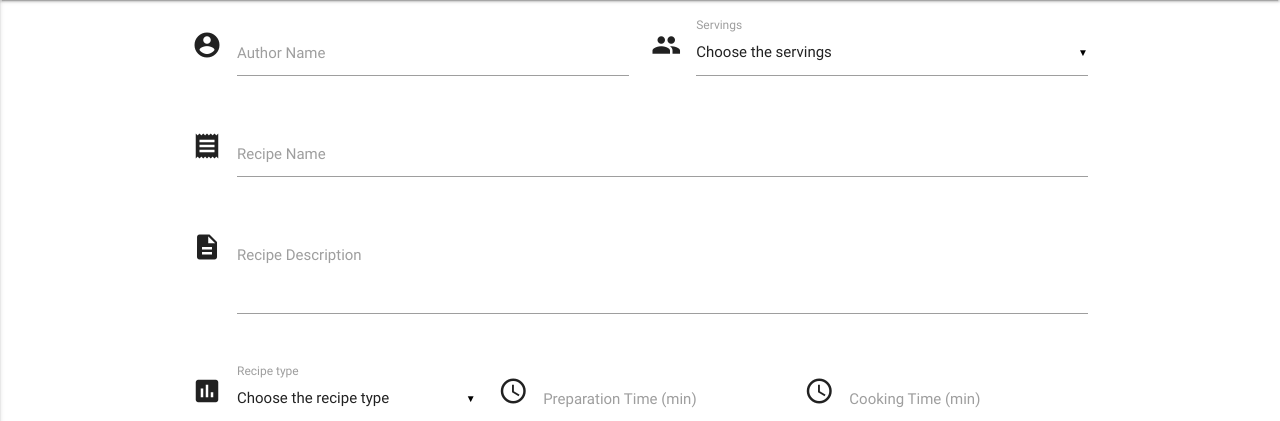
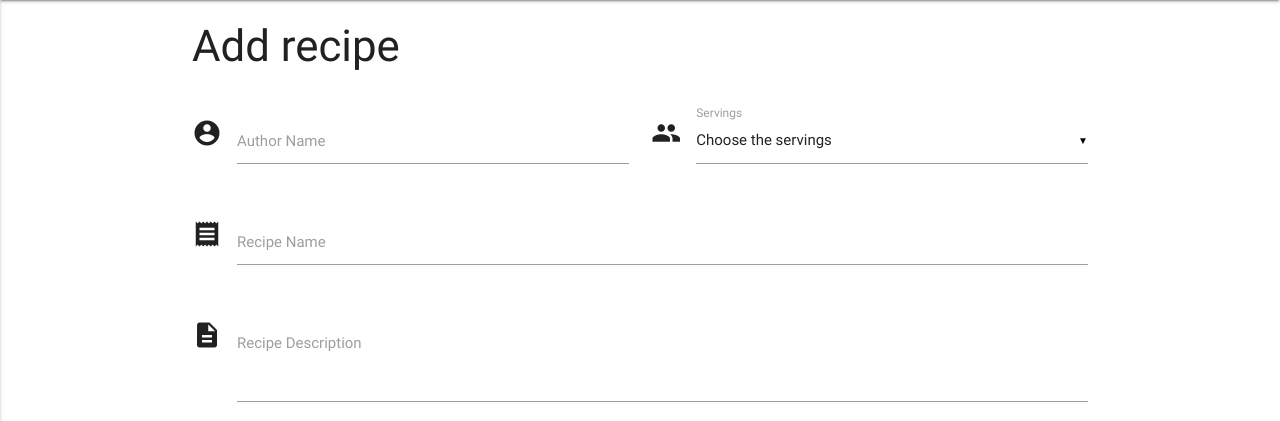
Before and after one commit to comanezz/recipe-website, a Flask app: page /add_recipe in a window 1280 px wide. Shown: the part 64-485 px from the top of the page. Run offline with Flask 2, Linux system fonts and the light colour scheme; data that the repository does not hold is empty; some libraries are stand-ins or nearby versions.

Commit message:
Title Add recipe added to the page

```diff
--- a/templates/addrecipe.html
+++ b/templates/addrecipe.html
@@ -3,6 +3,8 @@
 {% block title %} Add recipe {% endblock %}
 
 {% block content %}
+<h3>Add recipe</h3>
+
 <div class="section">
   <div class="row">
     <form action="{{ url_for('insert_recipe') }}" method="POST" class="col s12">
```
